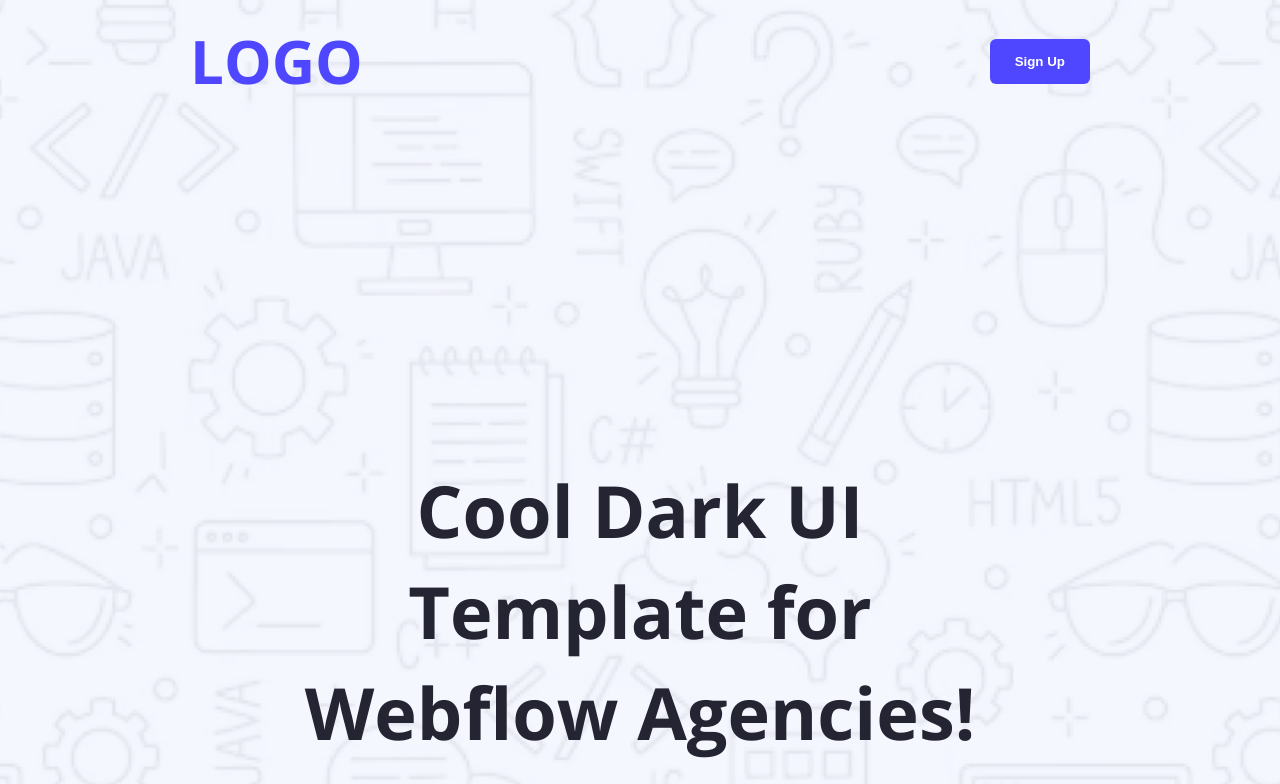
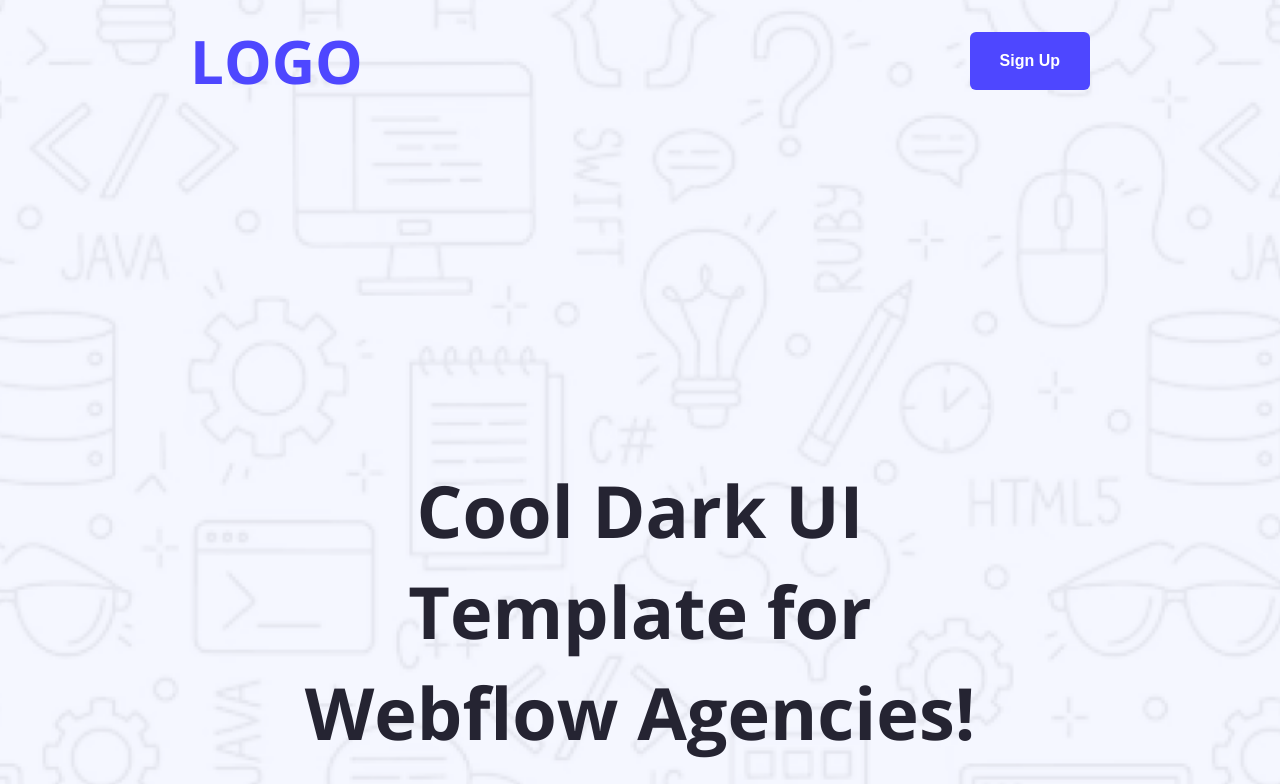
Before and after one commit to Kausarsakib/assignment-1, a plain HTML site: page index.html in a window 1280 px wide. Shown: the top 784 px of the page. Drawn offline with nearby package versions, Linux system fonts and the light colour scheme.

Commit message:
added changes

```diff
--- a/styles/style.css
+++ b/styles/style.css
@@ -55,11 +55,12 @@
 .signup{
     background-color: #4E47FF;
     color: #FFFFFF;
-    padding: 15px 25px;
+    padding: 20px 30px;
     margin-right: 150px;
     border: none;
     border-radius: 6px;
     cursor: pointer;
+    font-size: 16px;
     font-weight: 600;
     transition: tranform 0.3s ease;
 }
```
